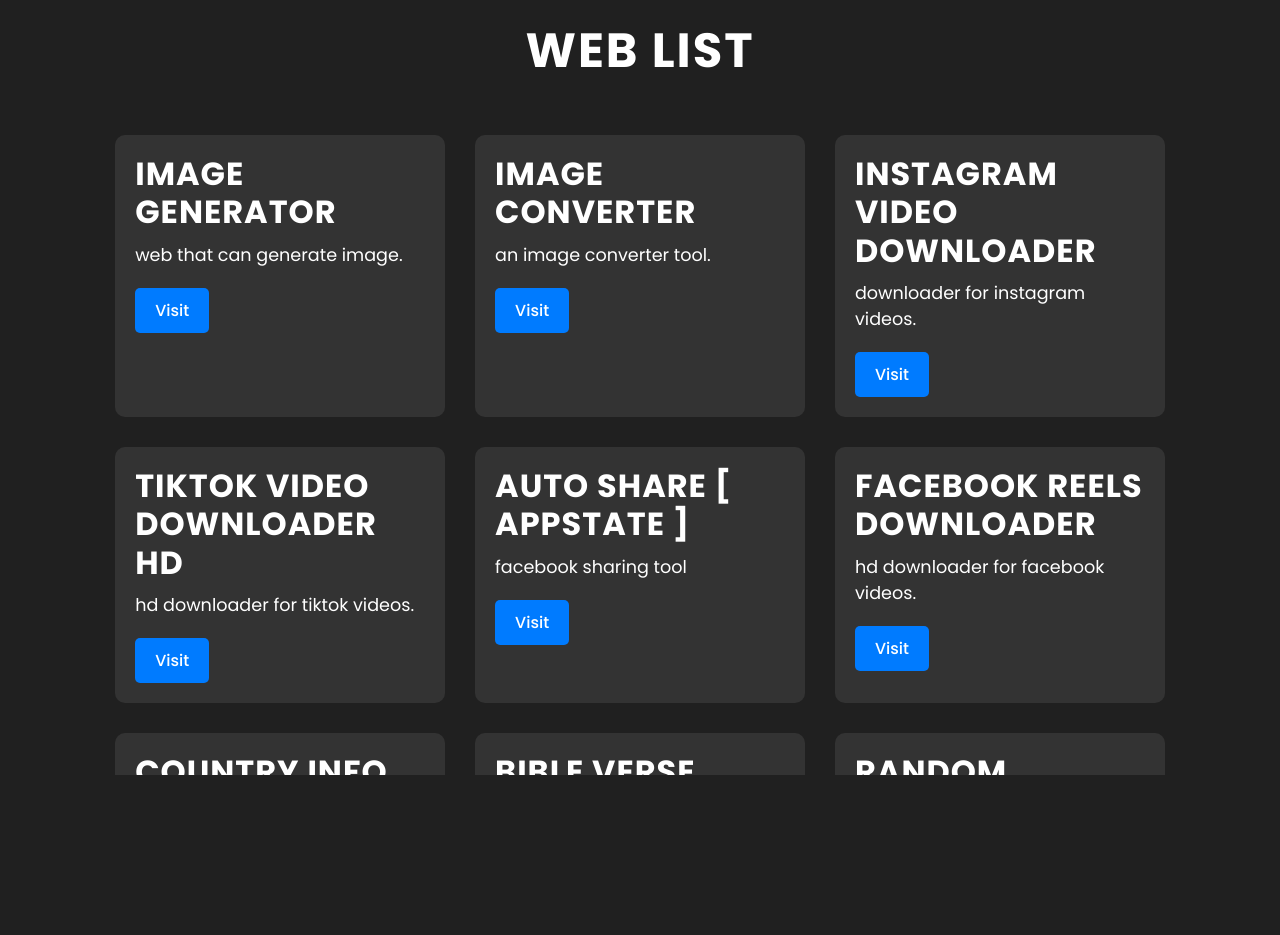
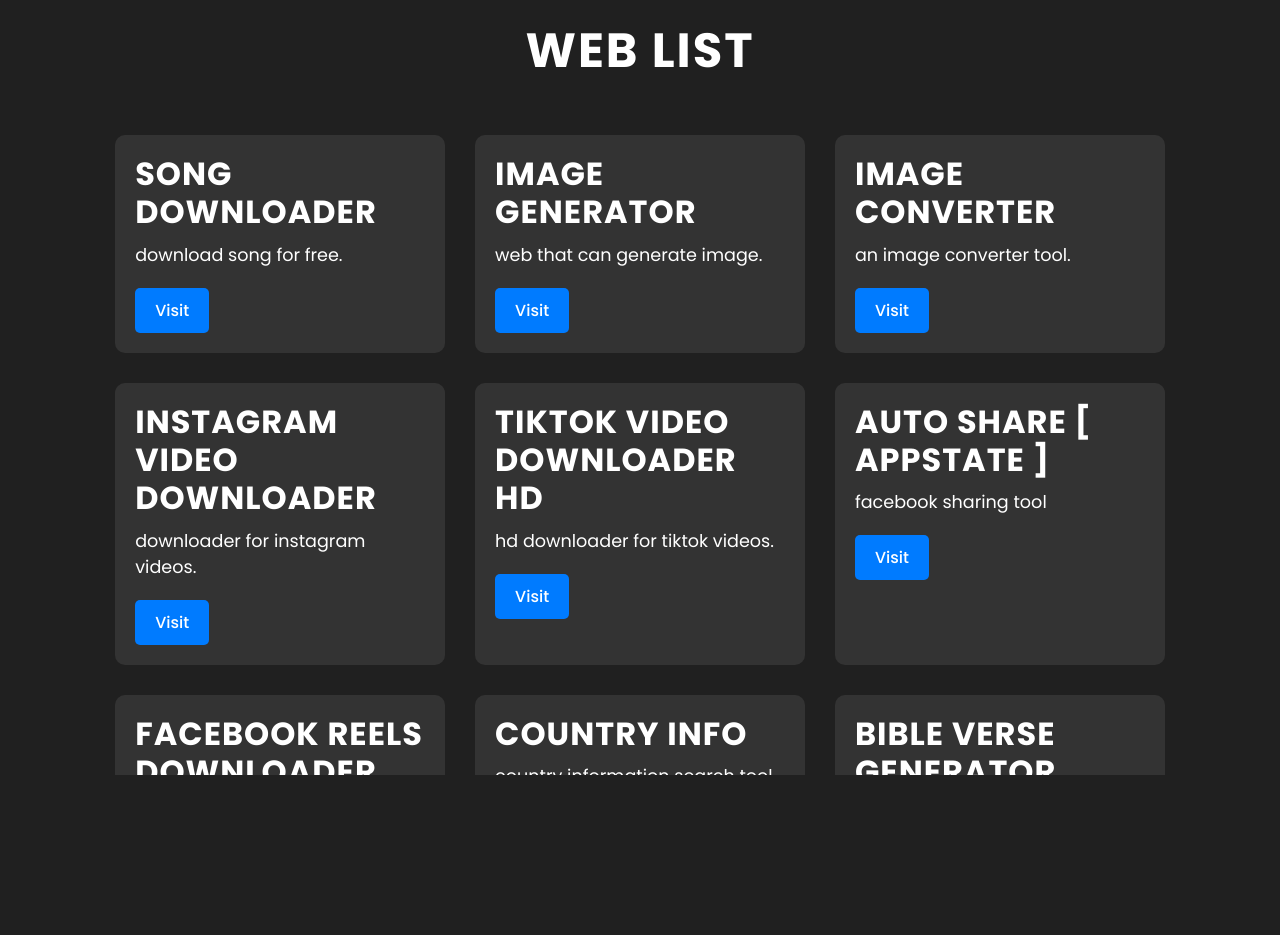
Before and after one commit to ZCDSPH/WEBS, a website: page public/index.html in a window 1280 px wide. Shown: the part 1520-2455 px from the top of the page. Drawn offline with Linux system fonts and the light colour scheme.

Commit message:
Update index.html

```diff
--- a/public/index.html
+++ b/public/index.html
@@ -52,6 +52,13 @@
         <h2 class="heading">Web List</h2>
 
         <div class="web-list-container">
+
+               <div class="web-box">
+                <h3 class="web-title">SONG DOWNLOADER</h3>
+                <p class="web-desc">DOWNLOAD SONG FOR FREE.</p>
+
+                <a href="https://downloadermusichd.onrender.com/" target="_blank" class="btn">Visit</a>
+            </div>
 
             <div class="web-box">
                 <h3 class="web-title">IMAGE GENERATOR</h3>
```
